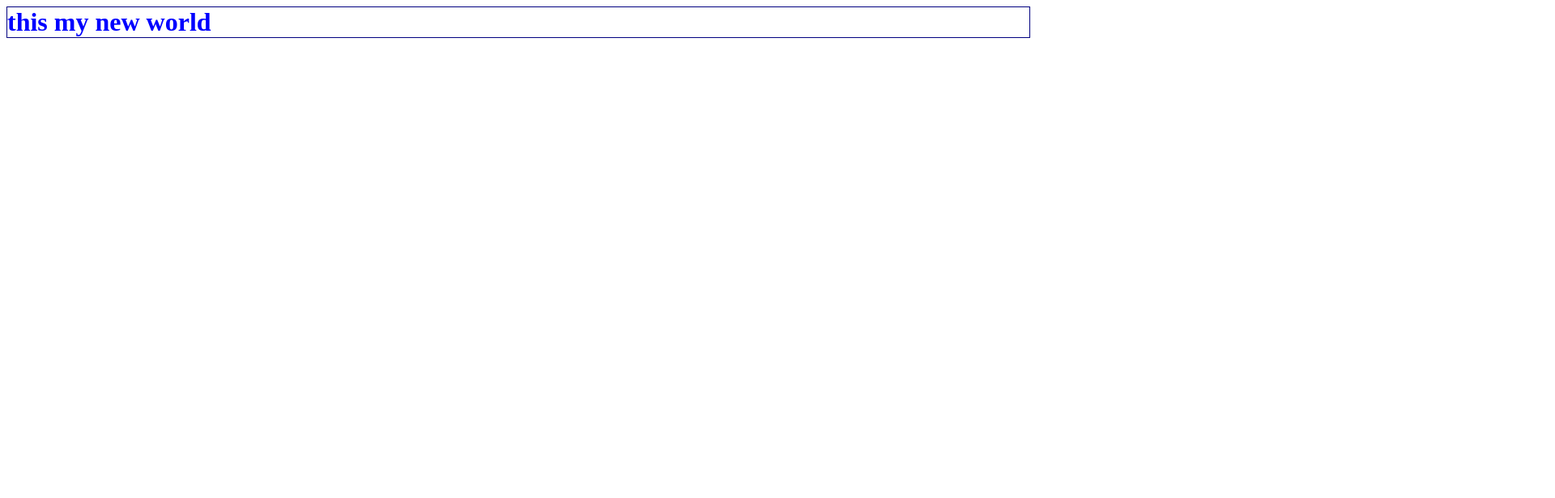
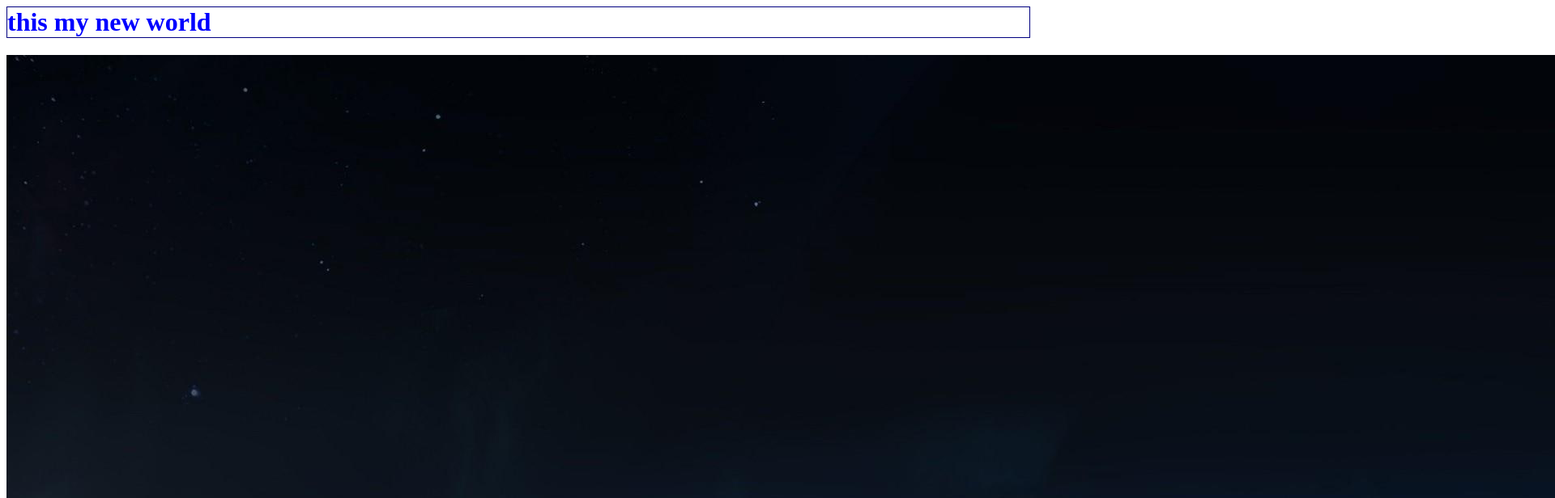
Before and after one commit to muhaAmedd/hello-world, a plain HTML site: page yala.html in a window 1280 px wide. Shown: the top 616 px of the page at 81% size, 1920 px wide, since content can reach past the window. Drawn offline with Linux system fonts and the light colour scheme.

Commit message:
added an image

```diff
--- a/yala.html
+++ b/yala.html
@@ -6,5 +6,6 @@
 </head>
 <body>
     <h1>this my new world</h1>
+    <img src="sky.jpg">
 </body>
 </html>
```
Also changed, not shown: sky.jpg (added).
